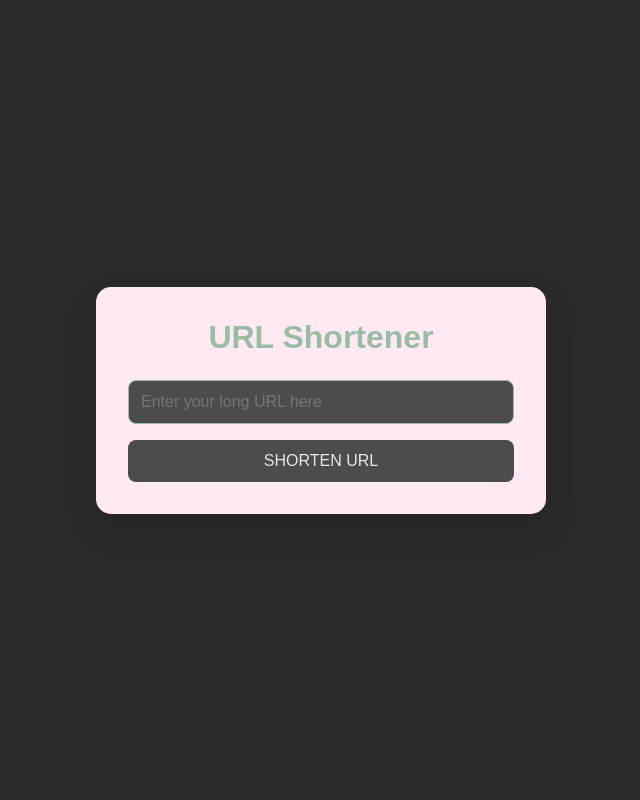
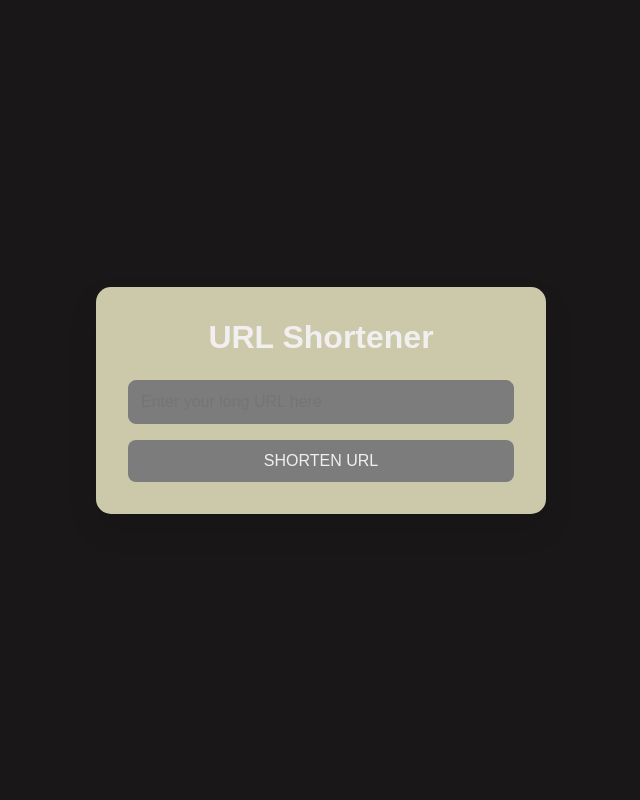
Before and after one commit to akashhsiv/URL-Shortner, a Flask app: page / in a window 1280 px wide. Shown: the whole page, without its empty margins (319-959 px from the left). Run offline with Flask 3, Linux system fonts and the light colour scheme.

Commit message:
Update styles.css

```diff
--- a/static/styles.css
+++ b/static/styles.css
@@ -1,14 +1,13 @@
 :root {
-    --primary: #DBD56E;   /* Primary color */
-    --secondary: #FFE9F3; /* Secondary color */
-    --accent: #9ABCA7;    /* Accent color */
-    --background: #2A2A2A; /* Dark Background */
-    --text-color: #E6E6E6; /* Light Text Color */
-    --button-bg: #4C4C4C;  /* Dark Button */
-    --button-hover: #6B6B6B; /* Hover Button */
+    --primary: #F1EFEF;   /* Soft Off-White */
+    --secondary: #CCC8AA; /* Muted Beige */
+    --accent: #7D7C7C;    /* Medium Gray */
+    --background: #191717; /* Deep Charcoal Background */
+    --text-color: #F1EFEF; /* Light Text Color */
+    --button-bg: #7D7C7C;  /* Medium Gray Button */
+    --button-hover: #4C4C4C; /* Darker Hover Button */
     --button-active: #333333; /* Active Button */
-  }
-
+}
 
 /* Reset some basic styles */
 * {
@@ -43,7 +42,7 @@ h1 {
     text-align: center;
     font-size: 2rem;
     margin-bottom: 1.5rem;
-    color: var(--accent);
+    color: var(--primary);
 }
 
 /* Form styling */
```
